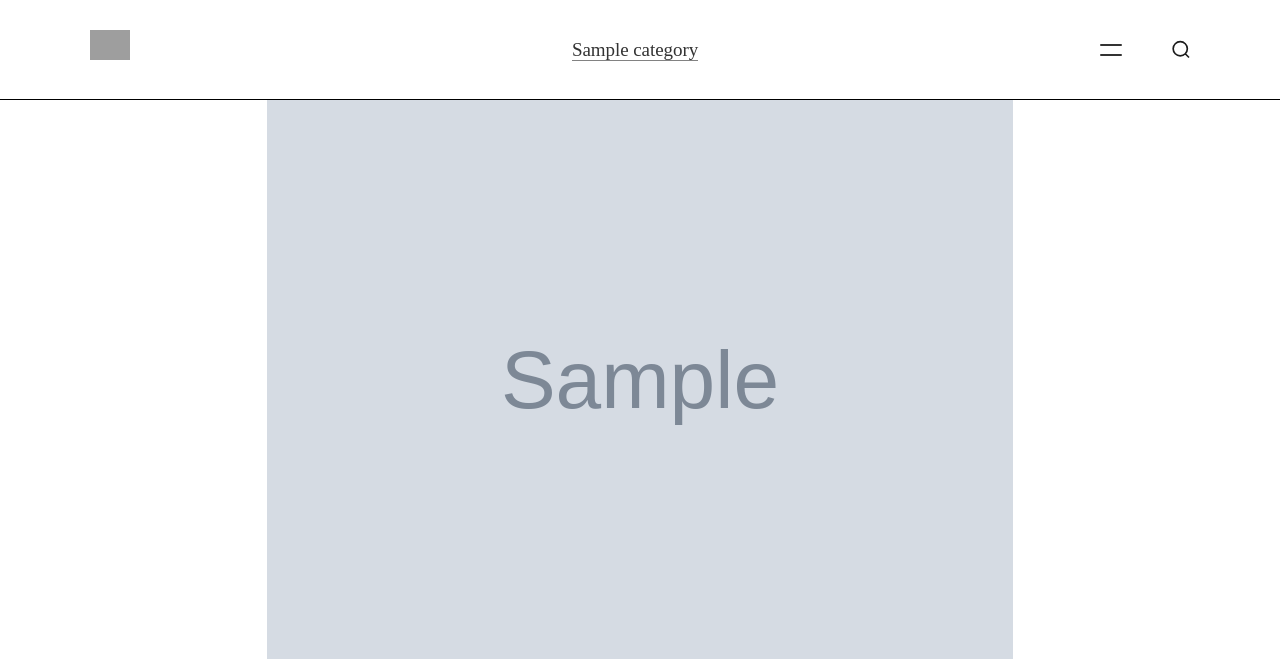
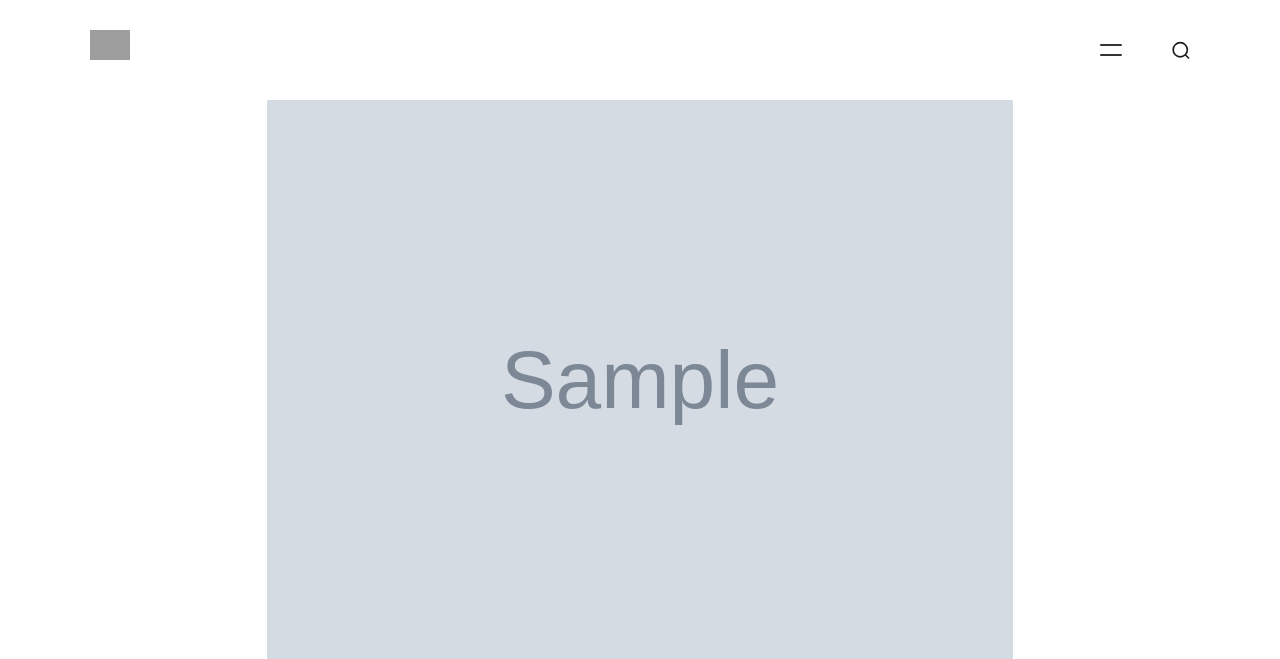
Before and after one commit to RaphaelGoutmann/Trajectoire, a Django app: a page that uses src/articles/templates/articles/article_detail.html in a window 1280 px wide. Shown: the top 659 px of the page. Run offline with Django 4.2, Linux system fonts and the light colour scheme; tables that the repository leaves empty hold one stand-in row (values such as "Sample post"); grey boxes marked "Sample" are stand-in pictures; some web fonts are replaced; grey boxes are pictures that could not be loaded.

Commit message:
Amélioration design

```diff
--- a/src/articles/static/css/style.css
+++ b/src/articles/static/css/style.css
@@ -660,7 +660,6 @@ table tbody tr:last-of-type {
   display: flex;
   justify-content: space-between;
   align-items: center;
-  border-bottom: black 1px solid;
   padding: 0 7%;
   font-size: 0.95rem; }
   .header .bars {
--- a/src/articles/static/scss/layout/_header.scss
+++ b/src/articles/static/scss/layout/_header.scss
@@ -53,8 +53,6 @@
     display: flex;
     justify-content: space-between;
     align-items: center;
-
-    border-bottom: black 1px solid;
 
     padding: 0 7%;
 
--- a/src/articles/templates/articles/article_detail.html
+++ b/src/articles/templates/articles/article_detail.html
@@ -10,19 +10,7 @@
 {% endblock %}
 
 {% block nav %}
-<nav class="nav">
-    <ul>
-        {% for category in categories %}
-
-            {% if category == article.category %}
-            <li><a class="underlined" href="{% url 'category' slug=category.slug %}">{{ category.name }}</a></li>
-            {% else %}
-            <li><a href="{% url 'category' slug=category.slug %}">{{ category.name }}</a></li>
-            {% endif %}
-
-        {% endfor %}
-    </ul>
-</nav>
+<!-- empty -->
 {% endblock %}
 
 {% block content %}
```
Also changed, not shown: 1 other file.
